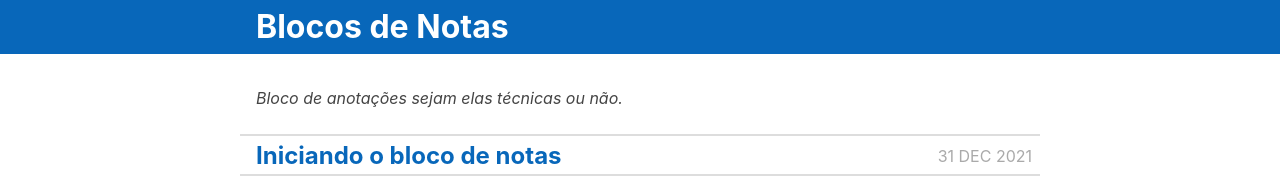
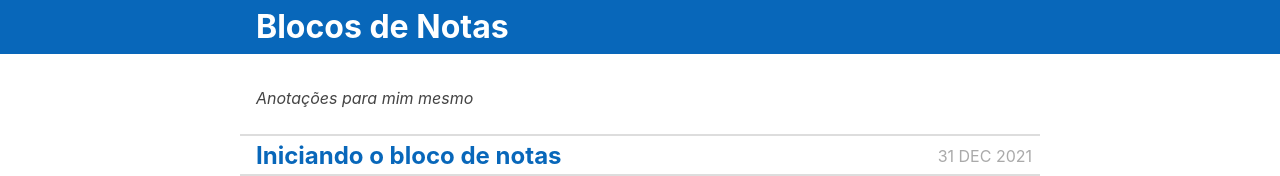
Before and after one commit to tcelestino/bloco-de-notas, an Eleventy site: page index.njk in a window 1280 px wide. Shown: the top 176 px of the page. Built offline with nearby package versions, Linux system fonts and the light colour scheme; Eleventy itself is replaced by a stand-in of ours; files that its build step writes are made by us from their sources.

Commit message:
chore: change description

```diff
--- a/index.njk
+++ b/index.njk
@@ -3,7 +3,7 @@ layout: default
 ---
 
 <div>
-  <div class="top__descr">Bloco de anotações sejam elas técnicas ou não.</div>
+  <div class="top__descr">Anotações para mim mesmo</div>
 
   <ol reversed class="post-list">
     {%- for post in collections.post | reverse -%}
```
